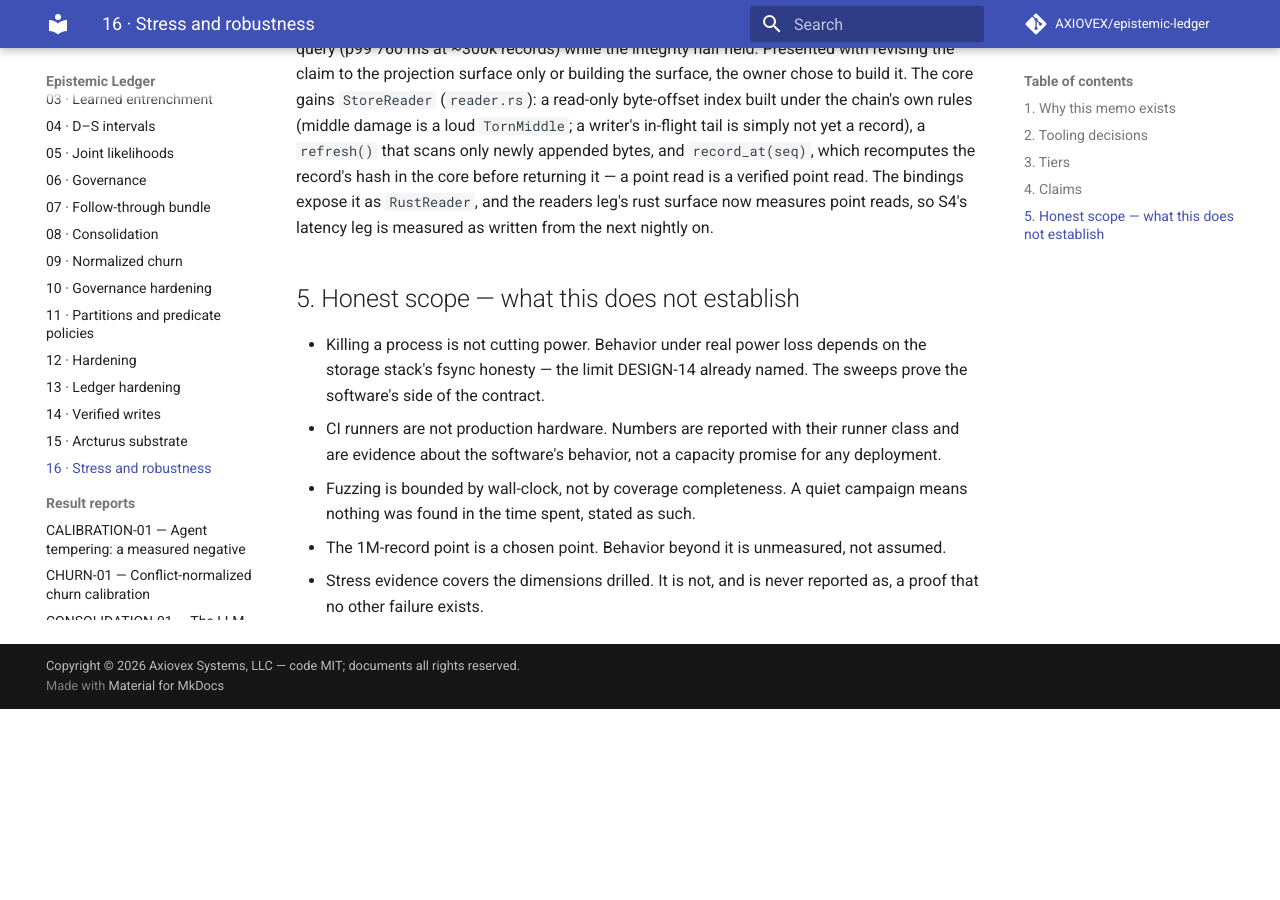
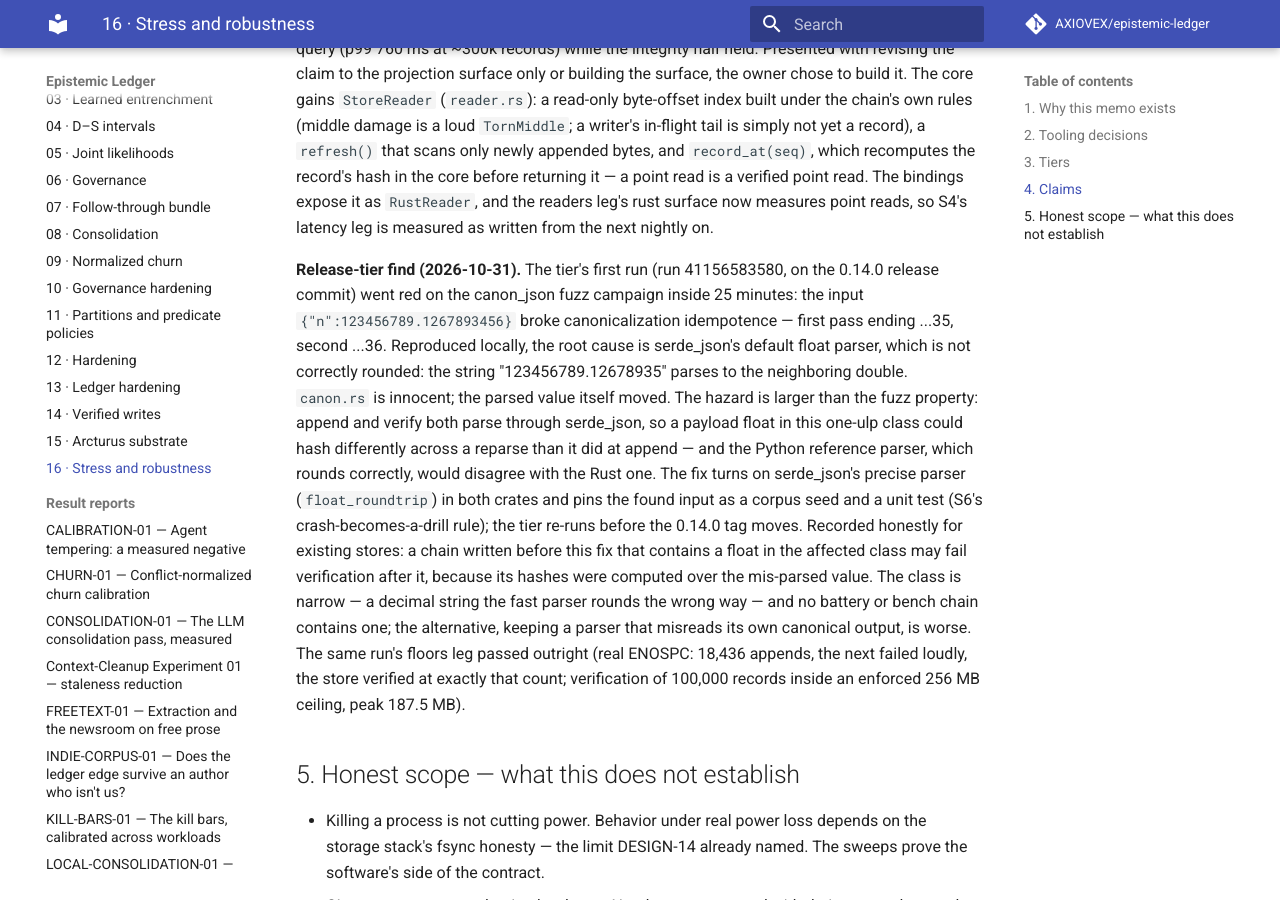
Before and after one commit to AXIOVEX/epistemic-ledger, an MkDocs documentation site: the page built from docs/DESIGN-16-stress-robustness.md, in a window 1280 px wide and 900 px high, scrolled down 4662 px. Built offline with MkDocs 1.6.1 and Material for MkDocs 9.7.7, drawn with Linux system fonts in a browser that asks for light colours; comment, search, counter and statistics services are not loaded; before the commit the page ends 5371 px from its top, so only the background shows below that.

Commit message:
Fix correctly-rounded float parsing: serde_json float_roundtrip (release-tier fuzz find) (#52)

```diff
--- a/docs/DESIGN-16-stress-robustness.md
+++ b/docs/DESIGN-16-stress-robustness.md
@@ -244,6 +244,36 @@
 readers leg's rust surface now measures point reads, so S4's
 latency leg is measured as written from the next nightly on.
 
+**Release-tier find (2026-10-31).** The tier's first run
+(run 41156583580, on the 0.14.0 release commit) went red on
+the canon_json fuzz campaign inside 25 minutes: the input
+`{"n":123456789.1267893456}` broke canonicalization
+idempotence — first pass ending ...35, second ...36.
+Reproduced locally, the root cause is serde_json's default
+float parser, which is not correctly rounded: the string
+"123456789.12678935" parses to the neighboring double.
+`canon.rs` is innocent; the parsed value itself moved. The
+hazard is larger than the fuzz property: append and verify
+both parse through serde_json, so a payload float in this
+one-ulp class could hash differently across a reparse than
+it did at append — and the Python reference parser, which
+rounds correctly, would disagree with the Rust one. The fix
+turns on serde_json's precise parser (`float_roundtrip`) in
+both crates and pins the found input as a corpus seed and a
+unit test (S6's crash-becomes-a-drill rule); the tier
+re-runs before the 0.14.0 tag moves. Recorded honestly for
+existing stores: a chain written before this fix that
+contains a float in the affected class may fail
+verification after it, because its hashes were computed
+over the mis-parsed value. The class is narrow — a decimal
+string the fast parser rounds the wrong way — and no
+battery or bench chain contains one; the alternative,
+keeping a parser that misreads its own canonical output,
+is worse. The same run's floors leg passed outright (real
+ENOSPC: 18,436 appends, the next failed loudly, the store
+verified at exactly that count; verification of 100,000
+records inside an enforced 256 MB ceiling, peak 187.5 MB).
+
 ## 5. Honest scope — what this does not establish
 
 - Killing a process is not cutting power. Behavior under real power
```
Also changed, not shown: CHANGELOG.md (+12 -0 lines), 4 other files.
